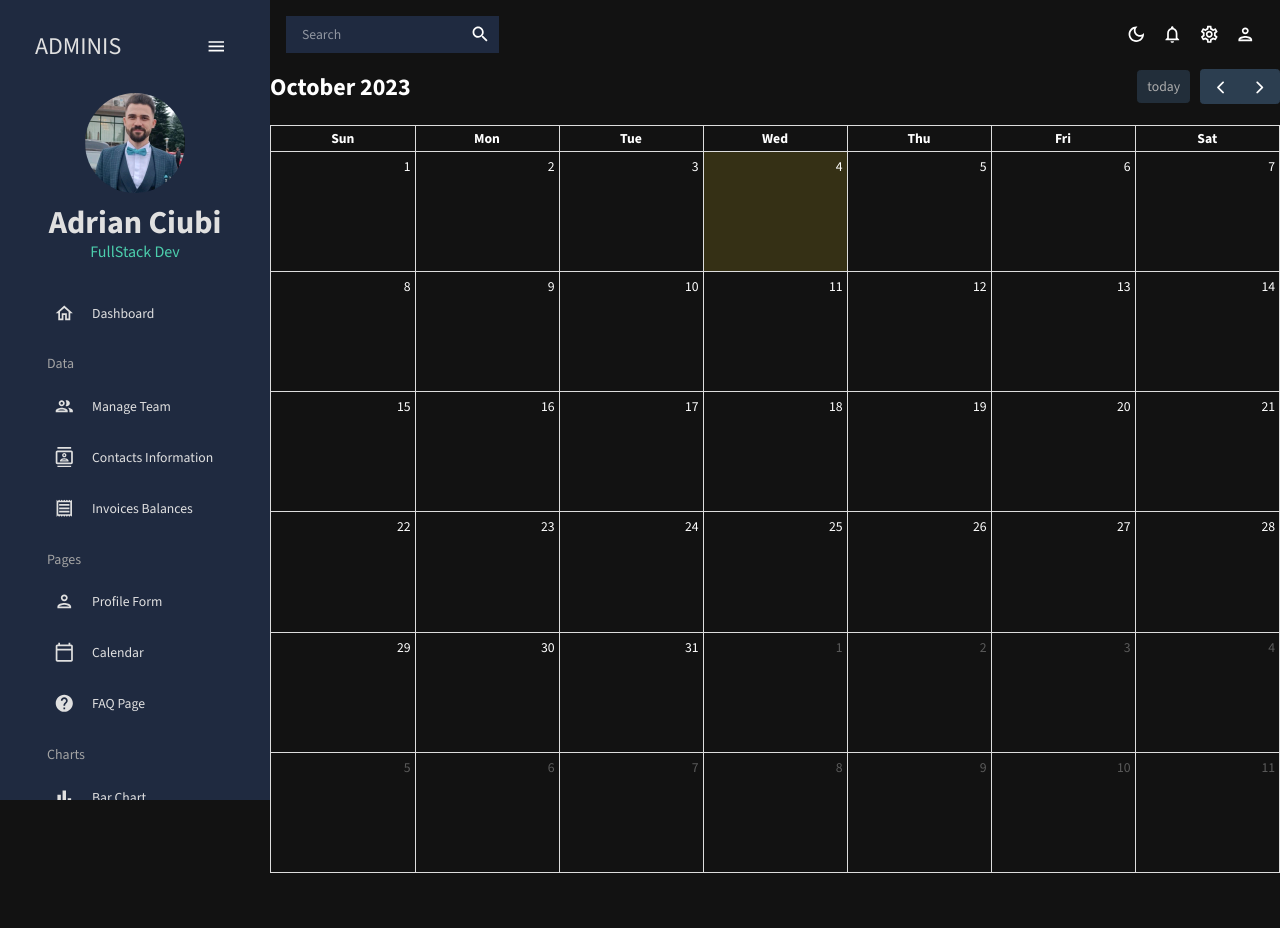
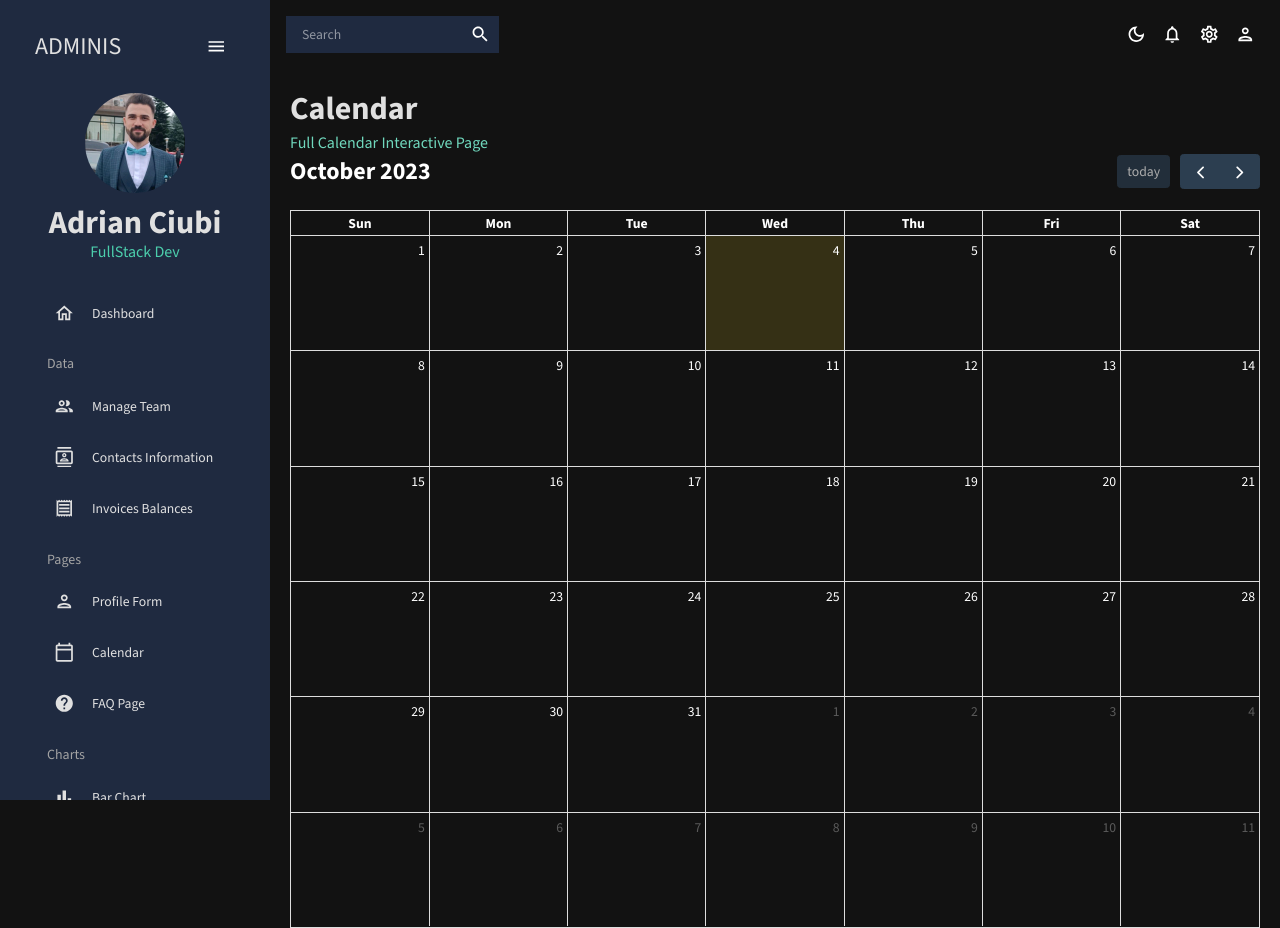
Before and after one commit to ciubiadi/React-Admin-Dashboard, a React (Create React App) app: page /calendar in a window 1280 px wide. Before the commit the page ends 873 px from the top, so only its background shows below. Built offline with nearby package versions, Linux system fonts and the light colour scheme; the HTML template or start-up script is replaced by a standard one.

Commit message:
put the calendar into a Box

```diff
--- a/src/scenes/calendar/index.jsx
+++ b/src/scenes/calendar/index.jsx
@@ -1,14 +1,19 @@
 import React from 'react'
 import FullCalendar from '@fullcalendar/react'
 import dayGridPlugin from '@fullcalendar/daygrid' // a plugin!
+import Header from '../../components/Header'
+import { Box } from '@mui/material'
 
 const Calendar = () => {
 
     return (
-      <FullCalendar
-        plugins={[ dayGridPlugin ]}
-        initialView="dayGridMonth"
-      />
+      <Box m="20px">
+        <Header title="Calendar" subtitle="Full Calendar Interactive Page" />
+        <FullCalendar
+          plugins={[ dayGridPlugin ]}
+          initialView="dayGridMonth"
+        />
+      </Box>
     )
 
 }
```
